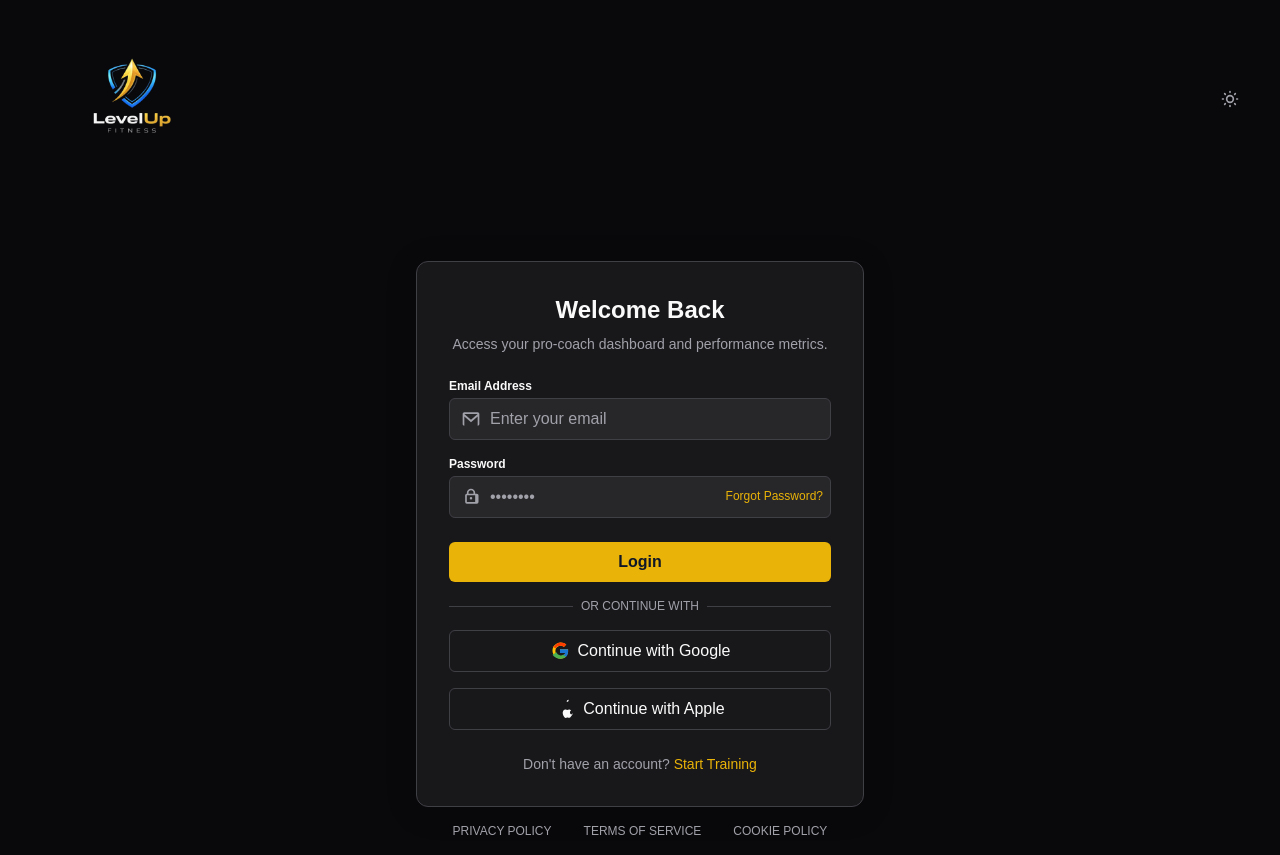
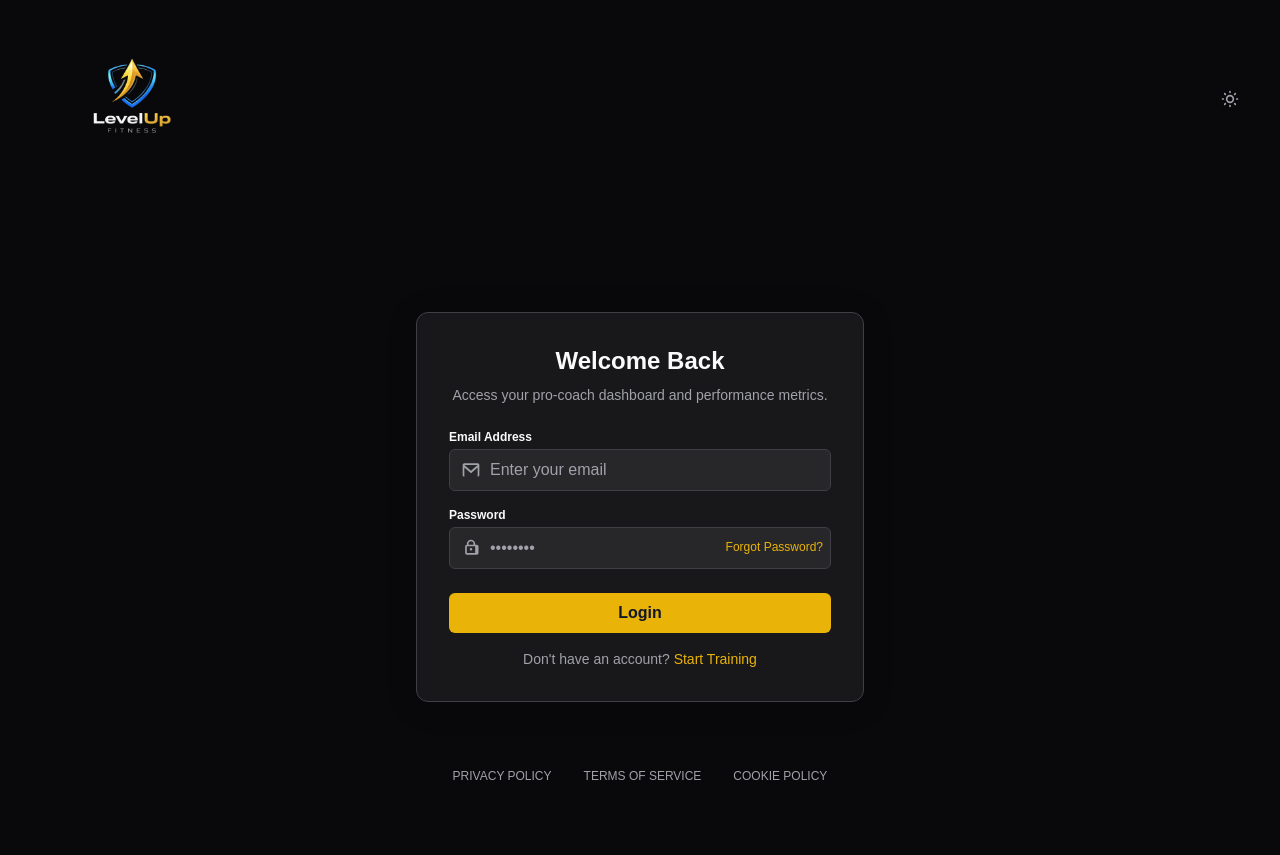
Before and after one commit to aayush23091/level_up_fitness, a Next.js app in the folder frontend/: page /login in a window 1280 px wide. After the commit the page ends 800 px from the top, so only its background shows below. Built offline with nearby package versions, Linux system fonts and the light colour scheme; no server answers.

Commit message:
social buttons removed

```diff
--- a/frontend/app/components/AppleIcon.tsx
+++ /dev/null
@@ -1,7 +0,0 @@
-import React from 'react';
-
-export const AppleIcon = () => (
-  <svg width="20" height="20" viewBox="0 0 24 24" fill="none" xmlns="http://www.w3.org/2000/svg">
-    <path d="M16.365 1.43c0 1.14-.93 2.07-2.07 2.07-.06 0-.12 0-.18-.01.01-.13.02-.26.02-.39 0-1.14.93-2.07 2.07-2.07.06 0 .12 0 .18.01-.01.13-.02.26-.02.39zM21.54 17.19c-.25.57-.54 1.1-.87 1.6-.57.87-1.04 1.47-1.5 2.09-.66.87-1.27 1.74-2.2 1.76-.86.02-1.13-.56-2.1-.56-.97 0-1.27.54-2.07.58-.83.03-1.47-.94-2.13-1.81-1.16-1.6-2.05-4.51-.86-6.48.6-1.03 1.67-1.68 2.82-1.7.82-.02 1.6.57 2.1.57.5 0 1.37-.7 2.31-.6.39.02 1.48.16 2.18 1.23-.06.04-1.3.76-1.28 2.27.02 1.8 1.58 2.39 1.6 2.4z" fill="currentColor"/>
-  </svg>
-);
--- a/frontend/app/components/SocialButton.tsx
+++ /dev/null
@@ -1,24 +0,0 @@
-import React from 'react';
-import { AppleIcon } from './AppleIcon';
-
-interface SocialButtonProps {
-  provider: 'Google' | 'Apple';
-}
-
-const GoogleIcon = (
-  <svg width="20" height="20" viewBox="0 0 48 48" fill="none"><g><path d="M44.5 20H24V28.5H36.5C35.1 33.1 30.9 36.5 25.5 36.5C18.6 36.5 13 30.9 13 24C13 17.1 18.6 11.5 25.5 11.5C28.5 11.5 31.2 12.6 33.2 14.4L39.1 8.5C35.6 5.3 30.9 3.5 25.5 3.5C14.7 3.5 6 12.2 6 23C6 33.8 14.7 42.5 25.5 42.5C35.1 42.5 43.5 34.1 43.5 24C43.5 22.7 43.4 21.4 43.2 20.1L44.5 20Z" fill="#FFC107"/><path d="M6 12.2L13.1 17.7C15.2 13.2 20 11.5 25.5 11.5C28.5 11.5 31.2 12.6 33.2 14.4L39.1 8.5C35.6 5.3 30.9 3.5 25.5 3.5C18.6 3.5 13 7.7 10.2 13.1L6 12.2Z" fill="#FF3D00"/><path d="M25.5 42.5C30.8 42.5 35.3 40.7 38.7 37.7L32.1 32.3C30.1 33.7 27.9 34.5 25.5 34.5C20.9 34.5 16.9 31.3 15.5 27.2L6.1 32.8C9.1 38.2 16.6 42.5 25.5 42.5Z" fill="#4CAF50"/><path d="M43.2 20.1H42V20H24V28.5H36.5C35.8 30.7 34.3 32.6 32.1 34.1L38.7 37.7C41.7 34.9 43.5 30.9 43.5 24C43.5 22.7 43.4 21.4 43.2 20.1Z" fill="#1976D2"/></g></svg>
-);
-
-const SocialButton: React.FC<SocialButtonProps> = ({ provider }) => (
-  <button
-    type="button"
-    className="flex items-center justify-center w-full py-2 mb-2 rounded-md border border-border bg-card hover:bg-card-secondary text-foreground font-medium transition-colors"
-  >
-    <span className="mr-2">
-      {provider === 'Google' ? GoogleIcon : <AppleIcon />}
-    </span>
-    Continue with {provider}
-  </button>
-);
-
-export default SocialButton;
--- a/frontend/app/login/page.tsx
+++ b/frontend/app/login/page.tsx
@@ -7,7 +7,6 @@ import { zodResolver } from "@hookform/resolvers/zod";
 
 import AuthCard from "../components/AuthCard";
 import InputField from "../components/InputField";
-import SocialButton from "../components/SocialButton";
 import ThemeToggle from "../components/ThemeToggle";
 import Logo from "@/components/Logo";
 import { MailIcon, LockIcon } from "../components/Icons";
@@ -120,19 +119,6 @@ const LoginPageContent = () => {
             </button>
           </form>
 
-          <div className="my-4 flex items-center">
-            <div className="h-px flex-grow bg-border" />
-            <span className="mx-2 text-xs text-muted">
-              OR CONTINUE WITH
-            </span>
-            <div className="h-px flex-grow bg-border" />
-          </div>
-
-          <div className="flex flex-col gap-2">
-            <SocialButton provider="Google" />
-            <SocialButton provider="Apple" />
-          </div>
-
           <div className="mt-4 text-center text-sm text-muted">
             Don't have an account?{" "}
             <a
```
